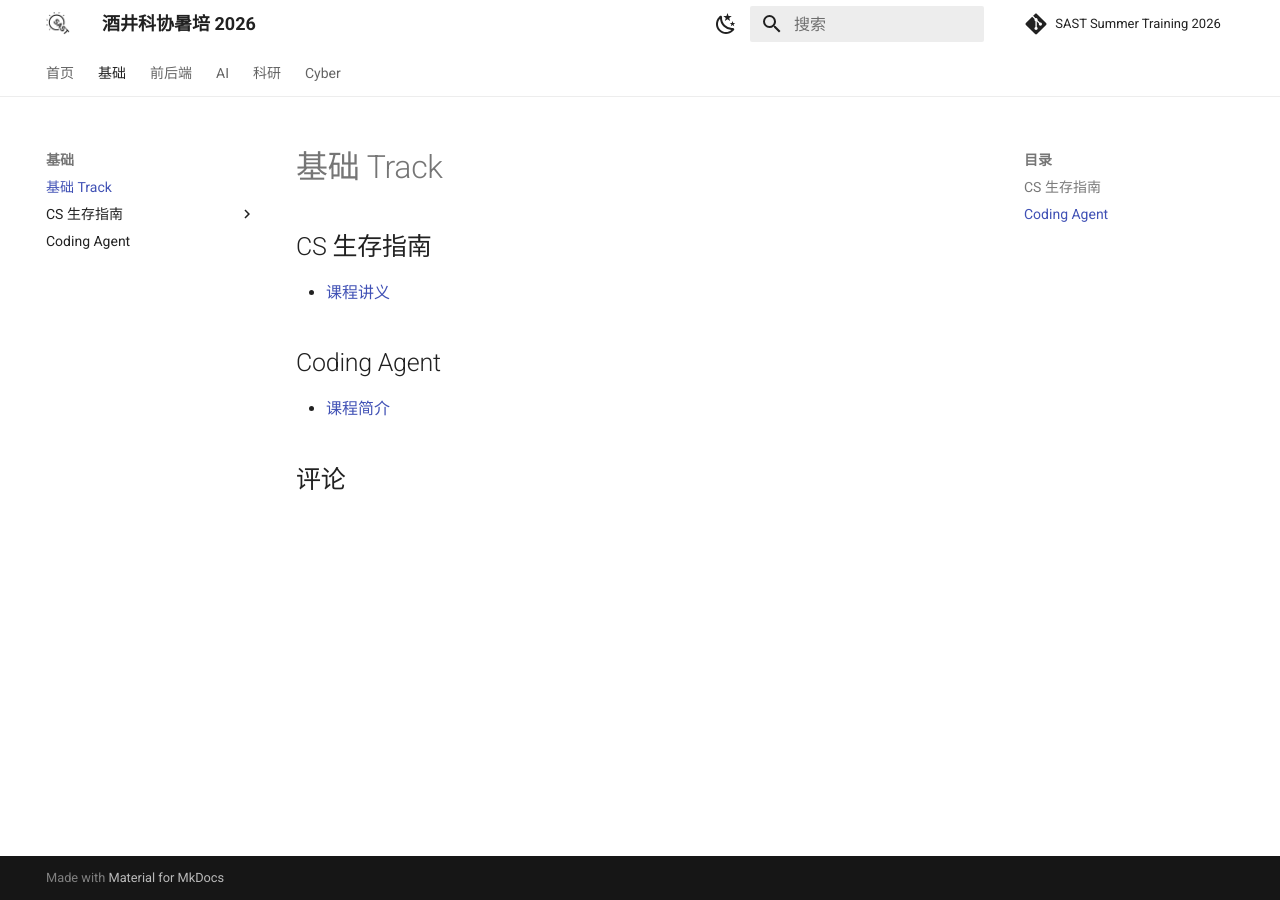
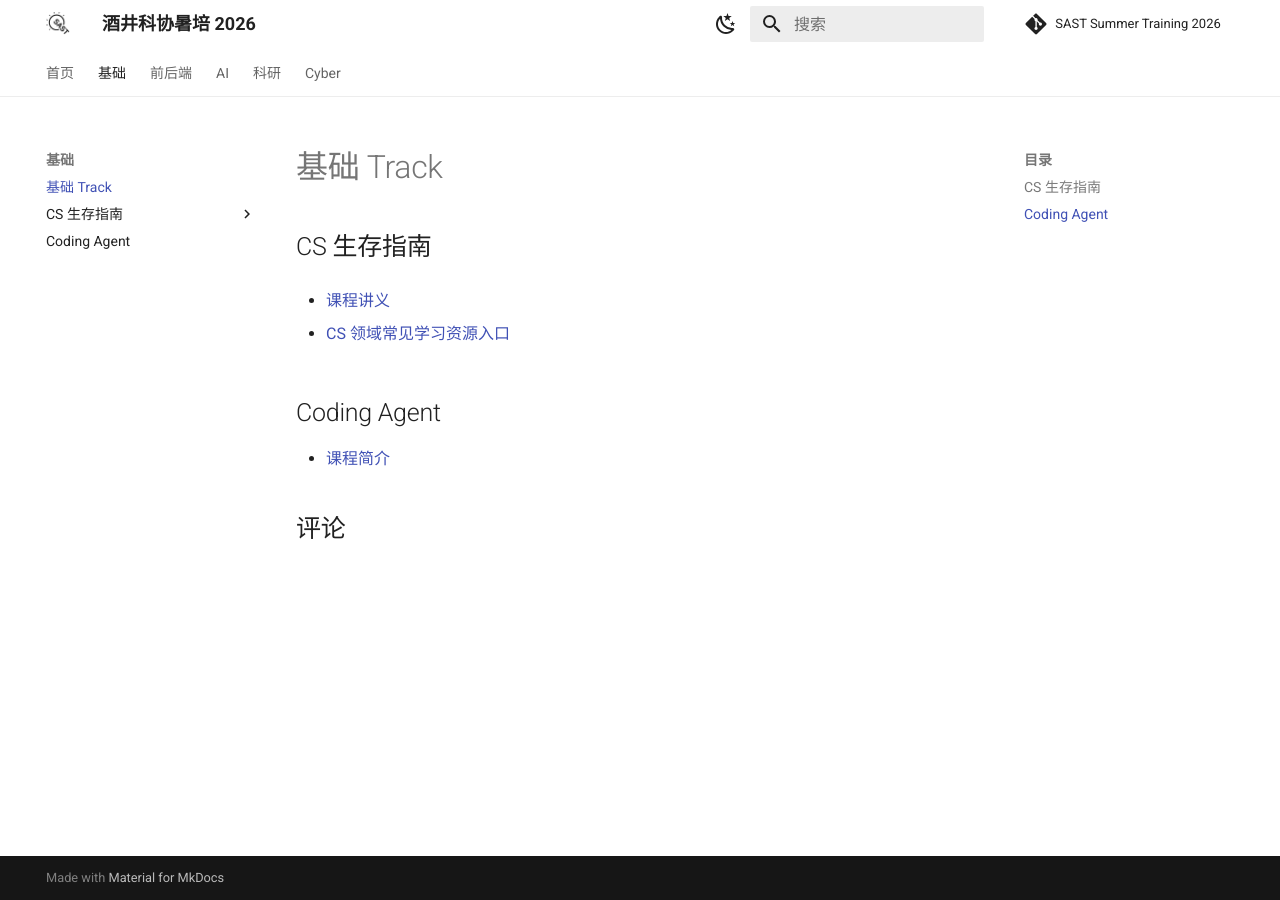
Before and after one commit to sast-summer-training-2026/sast-summer-training-2026.github.io, an MkDocs documentation site: the page built from docs/basic/index_basic.md, in a window 1280 px wide. Built offline with MkDocs 1.6.1 and Material for MkDocs 9.7.7, drawn with Linux system fonts in a browser that asks for light colours; comment, search, counter and statistics services are not loaded.

Commit message:
feat: add slides for survival-guide

```diff
--- a/docs/basic/index_basic.md
+++ b/docs/basic/index_basic.md
@@ -2,7 +2,9 @@
 
 ## [CS 生存指南](/basic/survival-guide/)
 
-- [课程讲义](/basic/survival-guide/cs-resources)
+- [课程讲义](/basic/survival-guide/2026-暑培-CS生存指南.pptx)
+
+- [CS 领域常见学习资源入口](/basic/survival-guide/cs-resources)
 
 ## [Coding Agent](/basic/coding-agent/)
 
```
Also changed, not shown: docs/basic/survival-guide/cs-resources.md (+1 -0 lines), docs/basic/survival-guide/index.md (+2 -0 lines), 1 other file.
